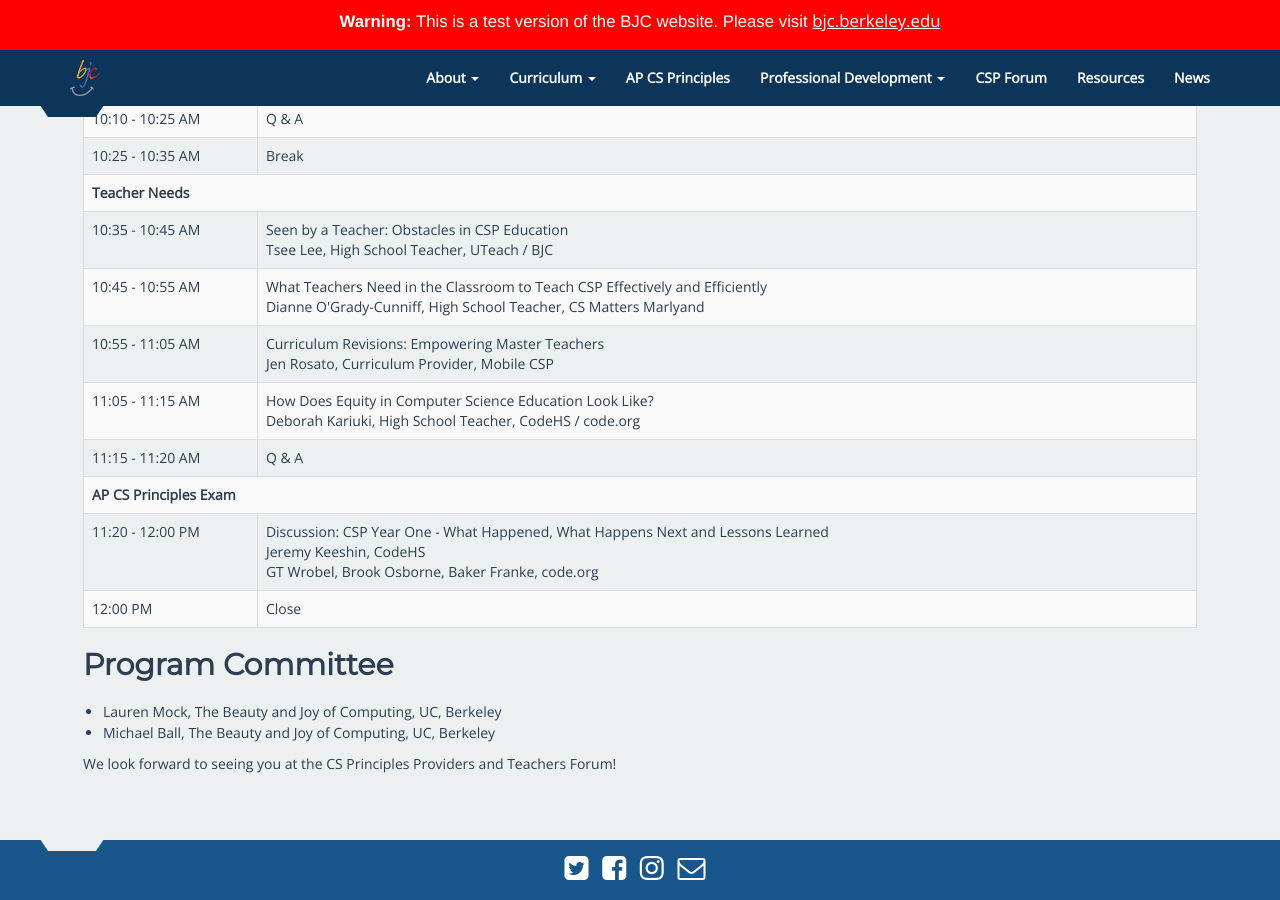
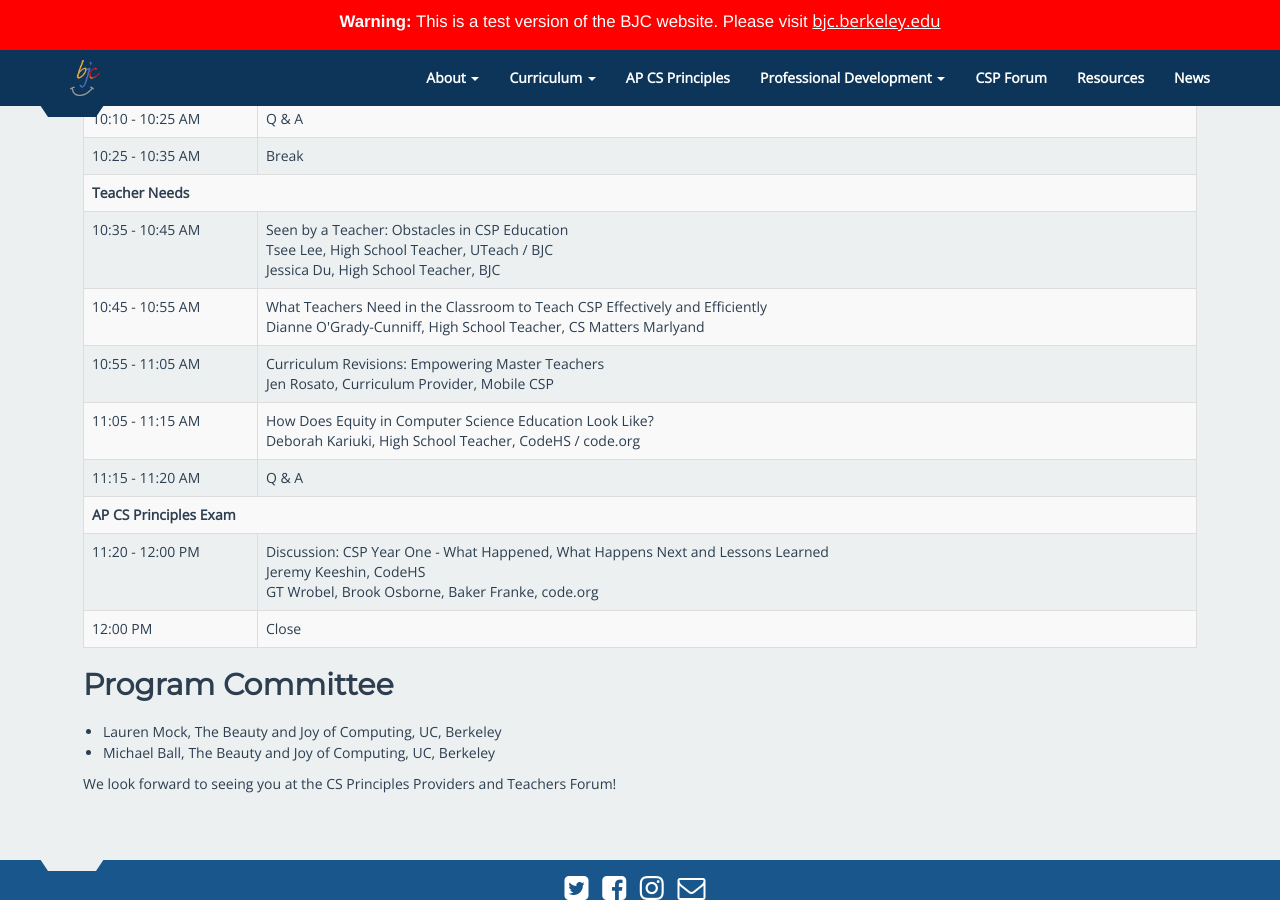
Before and after one commit to beautyjoy/beautyjoy.github.io, a Jekyll site: the page built from sigcse-csp-forum/index.md, in a window 1280 px wide and 900 px high, scrolled down 2216 px. Built offline with Jekyll 4.4.1, drawn with Linux system fonts in a browser that asks for light colours.

Commit message:
adding jessica du

```diff
--- a/sigcse-csp-forum/index.md
+++ b/sigcse-csp-forum/index.md
@@ -135,7 +135,7 @@
   </tr>
   <tr>
     <td>10:35 - 10:45 AM</td>
-    <td>Seen by a Teacher: Obstacles in CSP Education<br>Tsee Lee, High School Teacher, UTeach / BJC</td>
+    <td>Seen by a Teacher: Obstacles in CSP Education<br>Tsee Lee, High School Teacher, UTeach / BJC<br>Jessica Du, High School Teacher, BJC</td>
   </tr>
   <tr>
     <td>10:45 - 10:55 AM</td>
```
